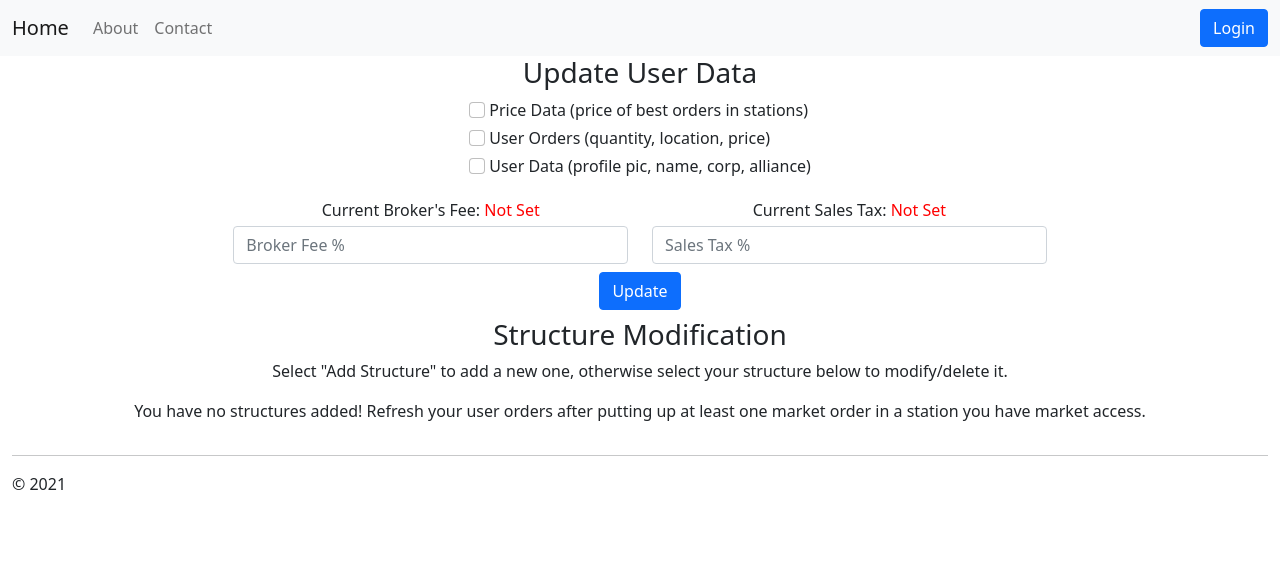
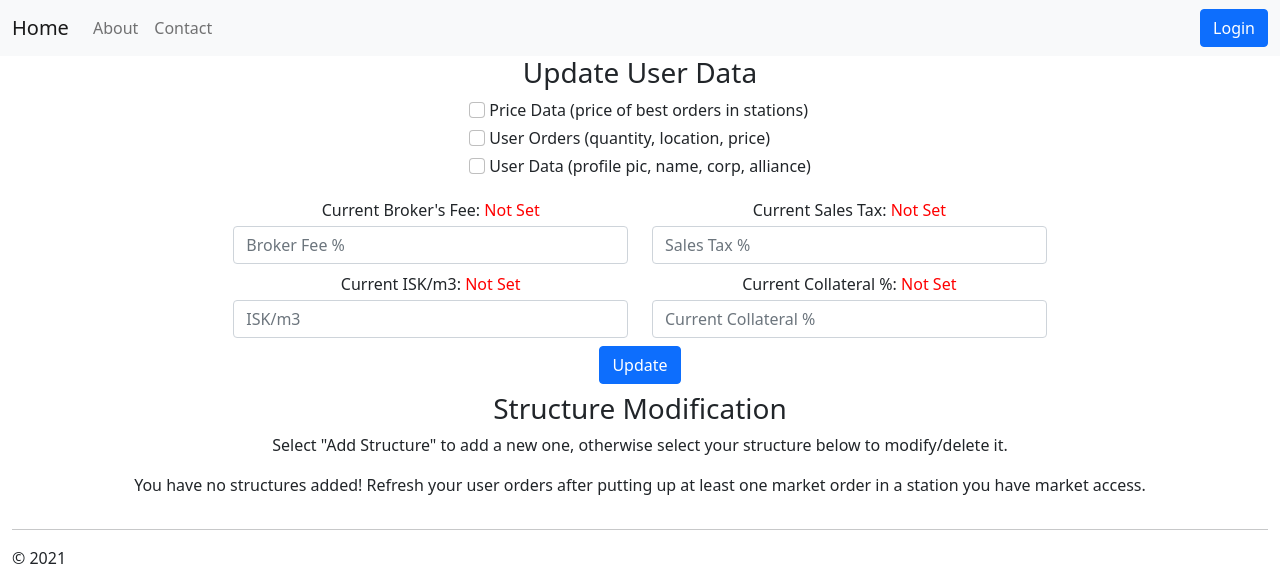
Before and after one commit to nathmart1n/eveme, a Flask app: template eveme/templates/settings.html in a window 1280 px wide. Shown: the top 578 px of the page. Run offline with Flask 2, Linux system fonts and the light colour scheme; the template is opened without the code that fills it, so the values that code supplies are empty; some libraries are stand-ins or nearby versions.

Commit message:
updated being able to set isk/m3 and collat %

```diff
--- a/eveme/templates/imports.html
+++ b/eveme/templates/imports.html
@@ -167,7 +167,7 @@ Imports
         </thead>
         <tbody>
         {% for key, value in context.imports.items() %}
-            {% if (((value.destoPrice - value.sourcePrice) - ((value.m3 * context.pricePerM3) + (value.sourcePrice * context.collateralPercentage))) - value.destoPrice * ((context.brokerFee - context.transactionTax) / 100)) < 0 %}
+            {% if (((value.destoPrice - value.sourcePrice) - ((value.m3 * context.pricePerM3) + (value.sourcePrice * context.collateralPercentage))) - (value.destoPrice * ((context.brokerFee + context.transactionTax) / 100))) < 0 %}
             <tr class="table-warning">
             {% else %}
             <tr>
--- a/eveme/templates/settings.html
+++ b/eveme/templates/settings.html
@@ -44,6 +44,24 @@ Settings
                         <label for="salesTax" class="mb-1">Current Sales Tax: <span style="color: red;">Not Set</span></label>
                         {% endif %}
                         <input id="salesTax" type="text" class="form-control" name="transactionTax" placeholder="Sales Tax %" aria-label="Sales Tax %">
+                    </div>
+                </div>
+                <div class="row mb-2 justify-content-center">
+                    <div class="col col-md-4">
+                        {% if context.iskm3 %}
+                        <label for="iskm3" class="mb-1">Current ISK/m3: {{context.iskm3}}</label>
+                        {% else %}
+                        <label for="iskm3" class="mb-1">Current ISK/m3: <span style="color: red;">Not Set</span></label>
+                        {% endif %}
+                        <input id="iskm3" type="text" class="form-control" name="iskm3" placeholder="ISK/m3" aria-label="ISK/m3">
+                    </div>
+                    <div class="col col-md-4">
+                        {% if context.collateralPercent %}
+                        <label for="collateralPercent" class="mb-1">Current Collateral %: {{context.collateralPercent}}%</label>
+                        {% else %}
+                        <label for="collateralPercent" class="mb-1">Current Collateral %: <span style="color: red;">Not Set</span></label>
+                        {% endif %}
+                        <input id="collateralPercent" type="text" class="form-control" name="collateralPercent" placeholder="Current Collateral %" aria-label="Current Collateral %">
                     </div>
                 </div>
                 <div class="row text-center">
--- a/eveme/views/imports.py
+++ b/eveme/views/imports.py
@@ -168,10 +168,8 @@ def show_imports():
                 context['imports'][typeID]['aggPeriodAvg'] = 1
             # print("--- item " + typeID + " in imports took %s seconds ---" % (time.time() - item_time))
 
-        # TODO: Make this variable dependent on user input
-        context['pricePerM3'] = 700
-        # TODO: Give as decimal not percent, change the variable name
-        context['collateralPercentage'] = 0.01
+        context['pricePerM3'] = user_ref.child('iskm3').get()
+        context['collateralPercentage'] = user_ref.child('collateralPercent').get() / 100
 
         # Get user defined brokers fee and transaction tax
         user_ref = db.reference('users').child(str(current_user.id))
```
Also changed, not shown: eveme/views/settings.py (+14 -0 lines).
